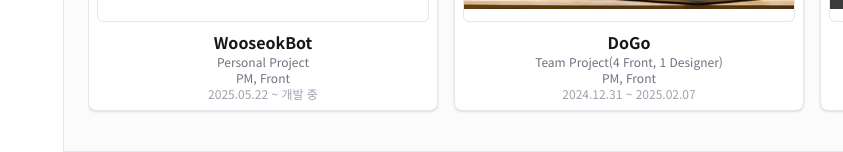
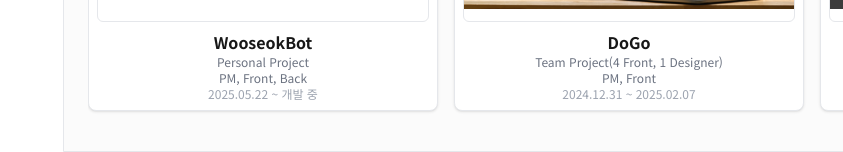
Before and after one commit to YouKnowThat-Park/WooSeokBot, a Next.js app in the folder front/: page /project/aiChatBot in a window 1280 px wide. Shown: the part 10483-10635 px from the top of the page, without its empty margins (437-1280 px from the left). Built offline with nearby package versions, Linux system fonts and the light colour scheme.

Commit message:
: chore : WooSeokBot Role 수정

```diff
--- a/front/src/data/project.ts
+++ b/front/src/data/project.ts
@@ -21,7 +21,7 @@ export const projects = [
     id: "WooseokBot",
     title: "WooseokBot",
     description: "Personal Project",
-    role: "PM, Front",
+    role: "PM, Front, Back",
     date: "2025.05.22 ~ 개발 중",
     image: "/wooseokbot.png",
     link: "/project/wooseokBot",
```
